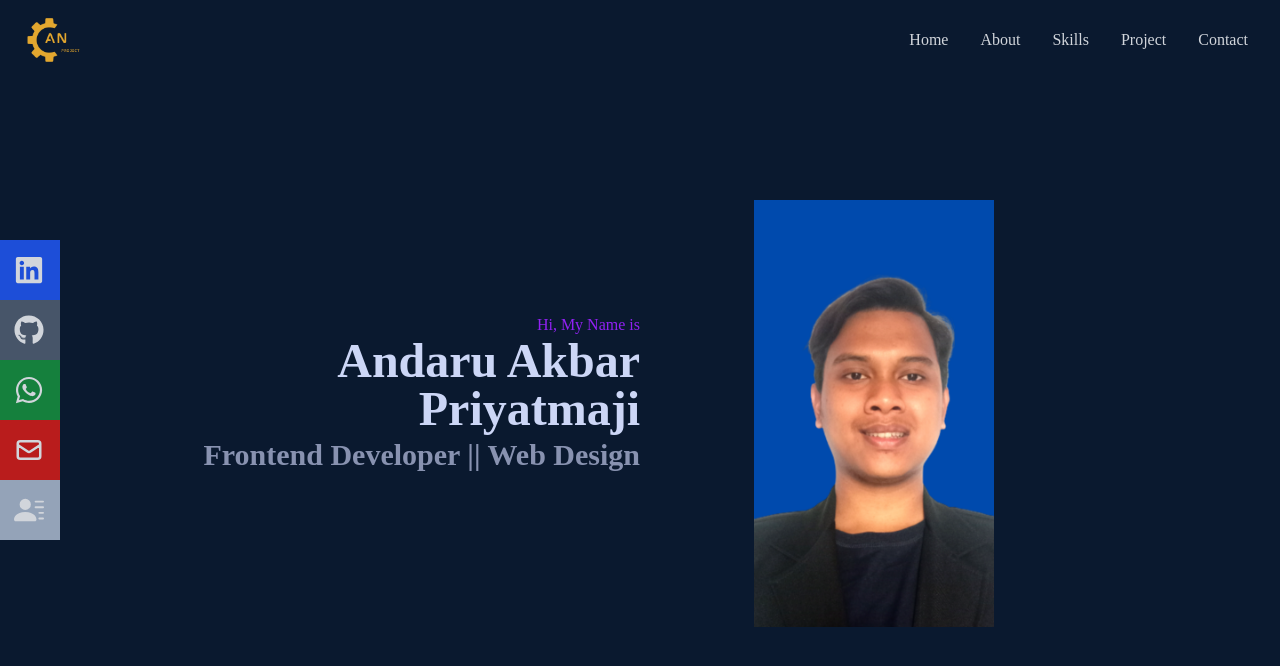
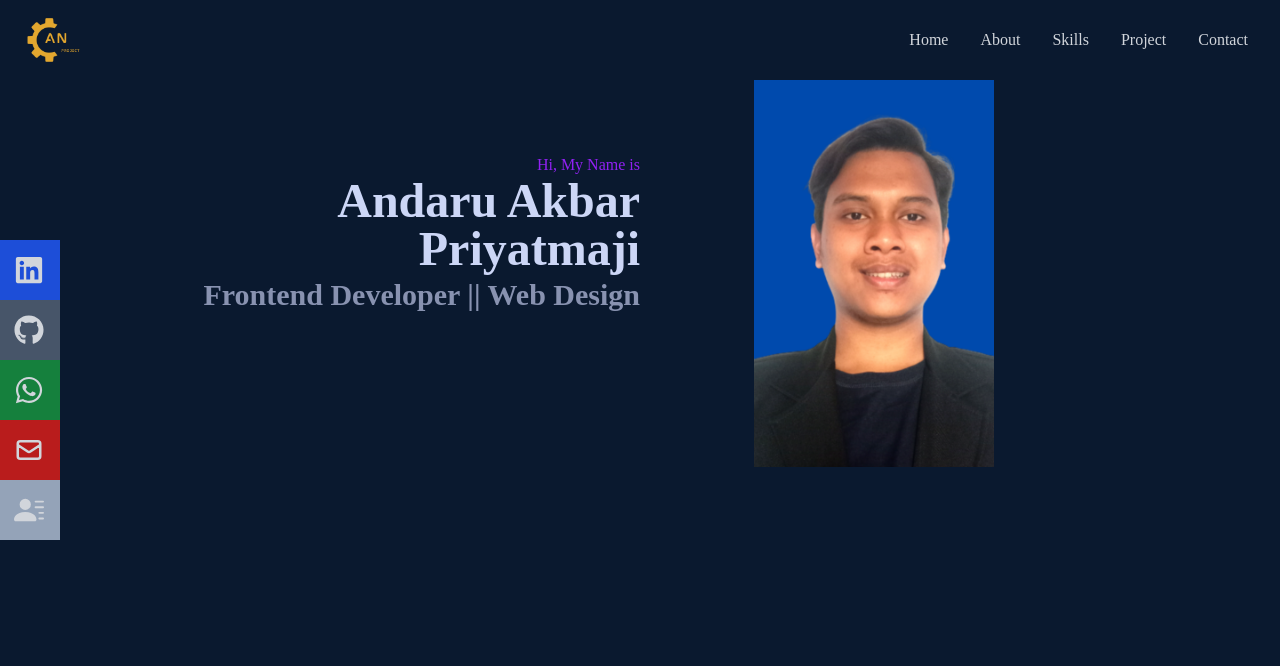
Before and after one commit to andaruakbar/MyPortfolio, a React (Create React App) app: page /home in a window 1280 px wide. Shown: the top 666 px of the page. Built offline with nearby package versions, Linux system fonts and the light colour scheme.

Commit message:
fixed styling

```diff
--- a/src/components/Hero.jsx
+++ b/src/components/Hero.jsx
@@ -5,8 +5,8 @@ const Hero = () => {
   return (
     <div name="hero" className="w-full h-screen bg-[#0a192f]">
       <div className="max-w-[1000px] grid sm:grid-cols-2 mx-auto px-8 justify-center">
-        <div className="text-center sm:self-center lg:text-right lg:self-center">
-          <p className="mt-20 md:mt-40 text-[#9121f3]">Hi, My Name is</p>
+        <div className="text-center sm:self-center sm:text-right">
+          <p className="mt-20 md:mt-0 text-[#9121f3]">Hi, My Name is</p>
           <h1 className=" text-3xl sm:text-5xl  font-bold text-[#ccd6f6] mb-1">
             Andaru Akbar Priyatmaji
           </h1>
@@ -14,7 +14,7 @@ const Hero = () => {
             Frontend Developer || Web Design
           </h2>
         </div>
-        <div className="pt-10 md:mt-40 flex items-center justify-center">
+        <div className="pt-10 md:mt-0 flex items-center justify-center">
           <img src={andaru} alt="" className="w-60 h-70" />
         </div>
       </div>
```
